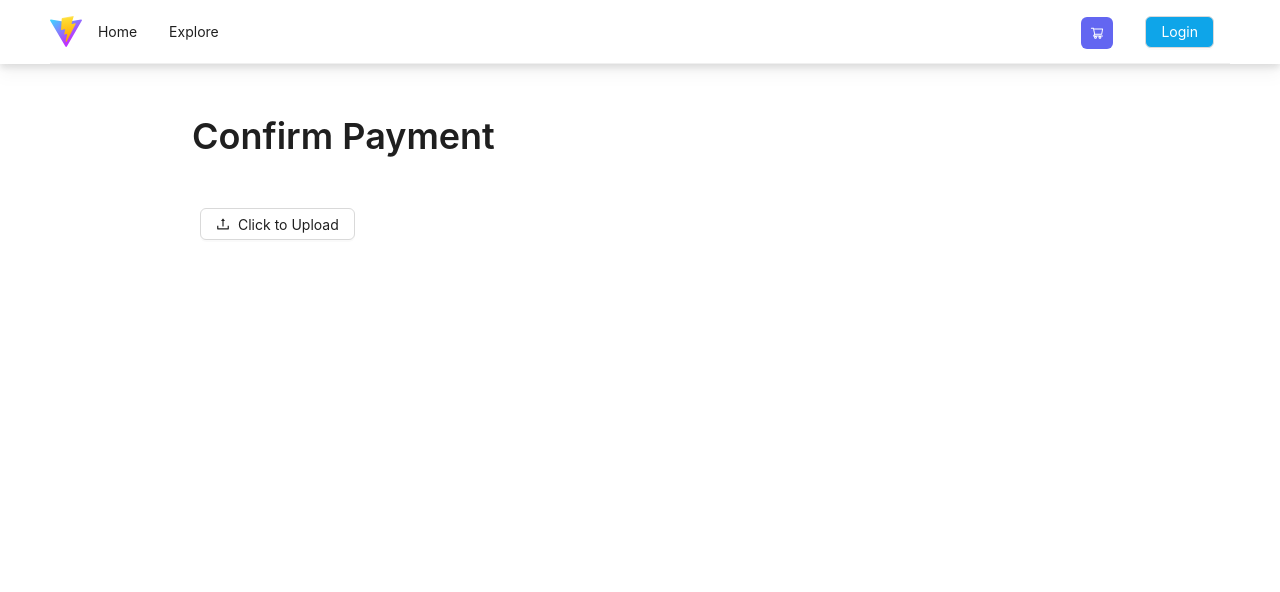
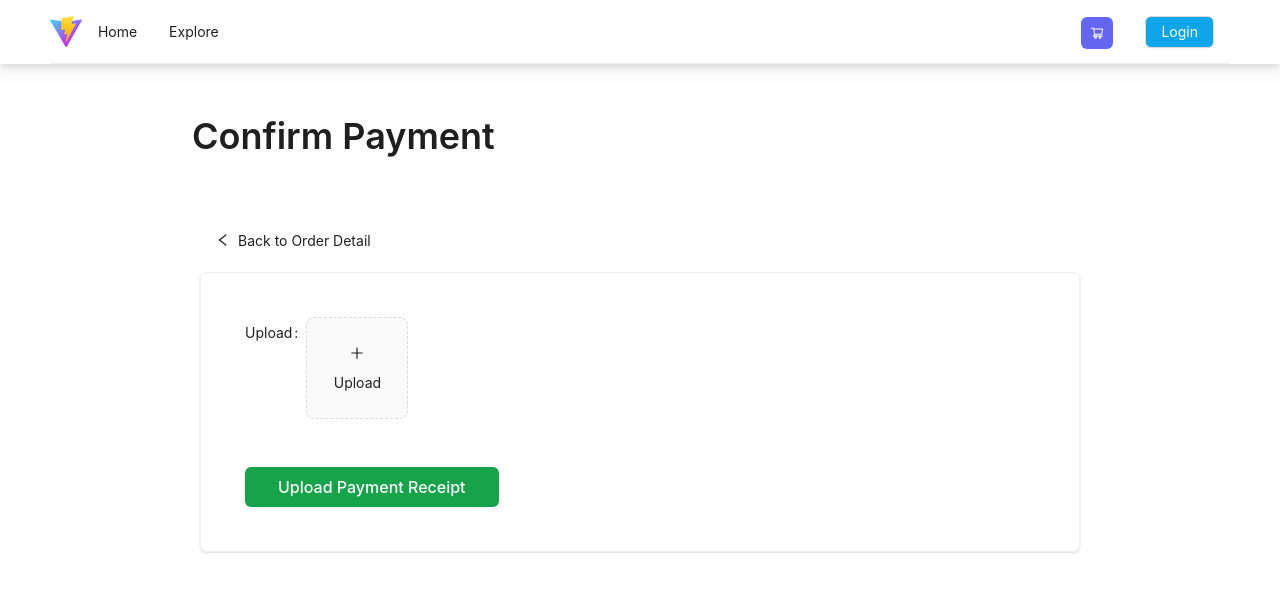
Before and after one commit to Rafly-Ananda/alterra-capstone-project-react, a React (Vite) app: page /orders/confirm-payment/1 in a window 1280 px wide. Shown: the top 592 px of the page. Built offline with nearby package versions, Linux system fonts and the light colour scheme.

Commit message:
payment upload done

```diff
--- a/src/pages/client/cart/CartHome.jsx
+++ b/src/pages/client/cart/CartHome.jsx
@@ -2,15 +2,15 @@ import React from "react";
 import { Spin,Alert,Button,Card,InputNumber,notification,message } from 'antd';
 import { useDispatch,useSelector } from 'react-redux';
 import { useState,useEffect } from "react";
-
-import axios from "axios";
+import { Link, useLocation, useNavigate } from "react-router-dom";
+import useAxiosPrivate from "../../../hooks/useAxiosPrivate";
 
 import { DeleteOutlined,CloseOutlined } from '@ant-design/icons';
 
 import { addToCart,deleteItemCart,editItemCart,clearCart } from '../../../redux/slice/cartSlice';
 import {
     productServiceUrl,
-    categoryServiceUrl,
+    orderServiceUrl,
     s3ServiceUrl,
 } from "../../../config/config";
 
@@ -26,7 +26,8 @@ export default function CartHome() {
     const [cartWithProduct, setCartWithProduct] = useState({});
     const [TotalAmout, setTotalAmount] = useState(0);
     const dispatch = useDispatch();
-
+    let navigate = useNavigate();
+    const axios = useAxiosPrivate();
 
     //cart management
     const fetchCartWithProducts = async () => {
@@ -80,10 +81,10 @@ export default function CartHome() {
     }
 
 
-
+    let orderData = "";
     //Checkout Order
     if(isLoggedIn){
-        const orderData = {
+        orderData = {
             order: {
             user_id: user.user.user_id // replace with the user ID of the current user
             },
@@ -98,7 +99,7 @@ export default function CartHome() {
         if(isLoggedIn){
             setIsLoading(true);
             try {
-                const response = await axios.post(OrderServiceUrl, orderData);
+                const response = await axios.post(orderServiceUrl, orderData);
                 console.log(response.data);
                 handleClearCart()
                 sendNotification('success','Success','Checkout successfull, check the order tab to track your order')
@@ -111,7 +112,7 @@ export default function CartHome() {
             }
         }else{
             message.error("You haven't logged in, you must log in first");
-
+            navigate("/login");
         }
 
     };
--- a/src/pages/client/order/OrderClientDetail.jsx
+++ b/src/pages/client/order/OrderClientDetail.jsx
@@ -2,7 +2,7 @@ import React from "react";
 import { Steps,Spin,Alert,Button } from 'antd';
 import { useParams,Link } from "react-router-dom";
 import { useState,useEffect } from "react";
-import axios from "axios";
+import useAxiosPrivate from "../../../hooks/useAxiosPrivate";
 import moment from "moment";
 import StatusBadge from "../../../components/global/StatusBadge";
 
@@ -16,6 +16,8 @@ import {
 export default function OrderDetail() {
     const [isLoading, setIsLoading] = useState(false);
 	const [error, setError] = useState(null);
+
+    const axios = useAxiosPrivate();
 
     const { id } = useParams();
 	const [order, setOrders] = useState([]);
@@ -131,7 +133,6 @@ export default function OrderDetail() {
                                     <>
                                         <Link to={"/orders/confirm-payment/"+e?.order_id}>
                                             <Alert message="Waiting for Payment approval from admin, please kindly wait for the process of your order" type="warning" />
-                                            <Button type="primary my-1">Confirm Payment</Button>
                                         </Link>
                                     </>
                                     )
--- a/src/pages/client/order/OrderClientHome.jsx
+++ b/src/pages/client/order/OrderClientHome.jsx
@@ -1,7 +1,9 @@
 import React, { Component } from "react";
-import axios from "axios";
 import moment from "moment";
 import { useState,useEffect } from "react";
+import { useSelector } from 'react-redux';
+
+import useAxiosPrivate from "../../../hooks/useAxiosPrivate";
 
 // Components
 import { Card,Button,Spin,Alert,notification,Modal } from 'antd';
@@ -19,13 +21,14 @@ export default function OrderClientHome() {
 	const [isLoading, setIsLoading] = useState(false);
 	const [error, setError] = useState(null);
 	const [order, setOrders] = useState([]);
+	const { user } = useSelector((state) => state.user);
 
-	let user = 999;
+	const axios = useAxiosPrivate();
 
 	const fetchOrders = async () => {
 		setIsLoading(true);
 		try {
-			const res = await axios.get(orderServiceUrl+"/user/"+user);
+			const res = await axios.get(orderServiceUrl+"/user/"+user?.user.user_id);
 			setOrders(res.data.data);
 		} catch (e) {
 			setError(e);
--- a/src/pages/client/order/OrderClientPayment.jsx
+++ b/src/pages/client/order/OrderClientPayment.jsx
@@ -1,72 +1,61 @@
 import React, { Component } from "react";
-import axios from "axios";
-import moment from "moment";
+import useAxiosPrivate from "../../../hooks/useAxiosPrivate";
 import { useState,useEffect } from "react";
-import { UploadOutlined } from '@ant-design/icons';
+import { UploadOutlined,LeftOutlined,PlusOutlined } from '@ant-design/icons';
+import { Link, useLocation, useNavigate, useParams } from "react-router-dom";
 
 // Components
-import { Form,Spin,Alert,Button,notification,Upload } from 'antd';
-import StatusBadge from "../../../components/global/StatusBadge";
+import { Form,Spin,Alert,Button,notification,Upload,Card } from 'antd';
 
 //inital variable
 import {
-    productServiceUrl,
     orderServiceUrl,
-    s3ServiceUrl,
 } from "../../../config/config";
 
 export default function OrderClientPayment() {
 	const [isLoading, setIsLoading] = useState(false);
 	const [error, setError] = useState(null);
+    const [fileList, setFileList] = useState(null);
 
+    const { id } = useParams();
+
+    const axios = useAxiosPrivate();
+
+    let navigate = useNavigate();
 	const sendNotification = (type,message,description) => {
 		notification[type]({
 			message: message,
 			description: description,
 		});
 	};
+    const handleFileChange = ({ fileList }) => {
+    setFileList(fileList);
+    };
 
     const onSubmit = async () => {
+        console.log(fileList)
         setIsLoading(true);
-        if (fileList.length > 0) {
-            fileList.forEach((e) => {
-                formData.append("images", e.originFileObj);
+        const formData = new FormData();
+        fileList.forEach((file) => {
+            formData.append("images", file.originFileObj);
         });
-        } else {
-            formData.append("images", []);
-        }
+        console.log(formData);
         try {
-            await axios.post(orderServiceUrl+"/payment/1", formData, {
+            await axios.put(orderServiceUrl + "/payment/" + id, formData, {
                 headers: {
                     "Content-Type": "multipart/form-data",
                 },
             });
-            await fetchProduct();
-            handleCancel();
+            sendNotification('success', 'Upload Success', 'Payment receipt has been uploaded')
+            navigate("/orders/" + id)
         } catch (e) {
-            console.log(e.message);
+            console.log(e);
+            sendNotification('error', 'Upload Failed', 'Failed uploading payment receipt :' + e.message)
         } finally {
             setIsLoading(false);
         }
     };
 
-    const props = {
-        name: 'file',
-        action: 'https://www.mocky.io/v2/5cc8019d300000980a055e76',
-        headers: {
-            authorization: 'authorization-text',
-        },
-        onChange(info) {
-            if (info.file.status !== 'uploading') {
-                console.log(info.file, info.fileList);
-            }
-            if (info.file.status === 'done') {
-                message.success(`${info.file.name} file uploaded successfully`);
-            } else if (info.file.status === 'error') {
-            message.error(`${info.file.name} file upload failed.`);
-            }
-        },
-    };
 
 return (
 	<>
@@ -78,20 +67,36 @@ return (
 				</div>
 			</div>
 			<div className="overflow-y-auto max-h-full p-2">
+            <Button href={"/orders/"+id} type="primary my-4">
+                <LeftOutlined type="left" />Back to Order Detail
+            </Button>
+            <Card className="p-5 shadow rounded-md">
                 <Form>
-                <Upload>
-                    <Button icon={<UploadOutlined />}>Click to Upload</Button>
+                <Form.Item label="Upload" valuePropName="fileList">
+                <Upload
+                    beforeUpload={() => false}
+                    onChange={handleFileChange}
+                    fileList={fileList}
+                    listType="picture-card"
+                    >
+                    {fileList ? null : (
+                        <div>
+                        <PlusOutlined />
+                        <div style={{ marginTop: 8 }}>Upload</div>
+                        </div>
+                    )}
                     </Upload>
-                <div className="hidden">
+                </Form.Item>
                     <Button
-                    type="primary"
+                        type="submit"
                         size="large"
-                    htmlType="submit"
+                        className="mt-6  items-center justify-center rounded-md border bg-green-600 py-3 px-8 font-medium text-white hover:bg-indigo-700"
+                        onClick={onSubmit}
                     >
-                    Submit
+                        Upload Payment Receipt
                     </Button>
-                </div>
                 </Form>
+            </Card>
 			</div>
 		</div>
 	</>
```
Also changed, not shown: src/components/global/NavbarClient.jsx (+25 -36 lines). Lines whose indentation alone changed are shown as unchanged.
